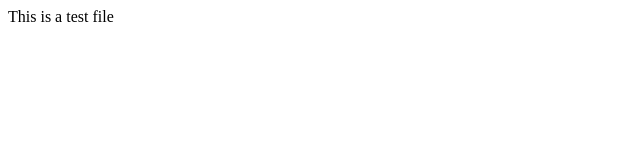
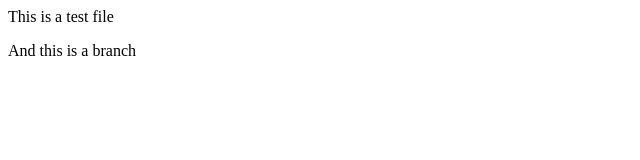
Before and after one commit to parth-programming04/test, a plain HTML site: page index.html in a window 1280 px wide. Shown: the whole page, without its empty margins (0-640 px from the left). Drawn offline with Linux system fonts and the light colour scheme.

Commit message:
commit data

```diff
--- a/index.html
+++ b/index.html
@@ -1 +1,2 @@
 <p>This is a test file</p>
+<p>And this is a branch</p>
```
